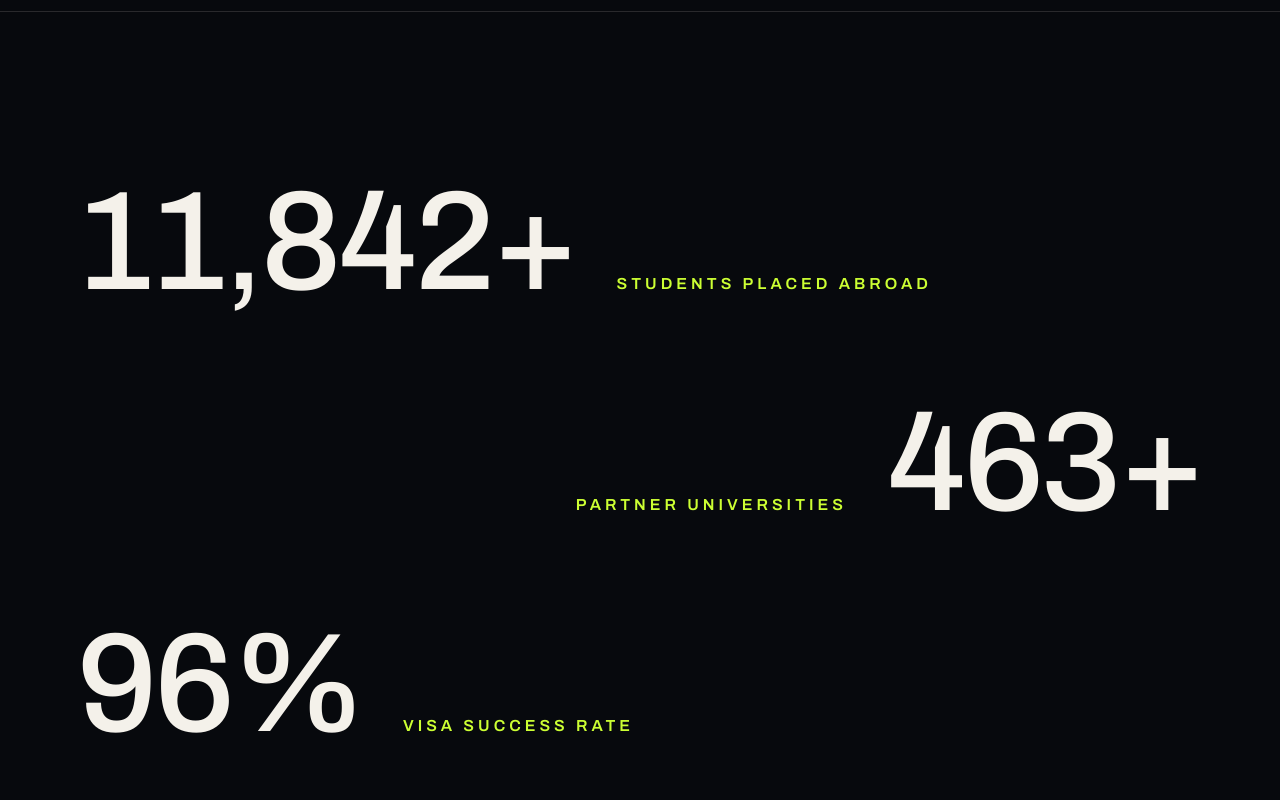
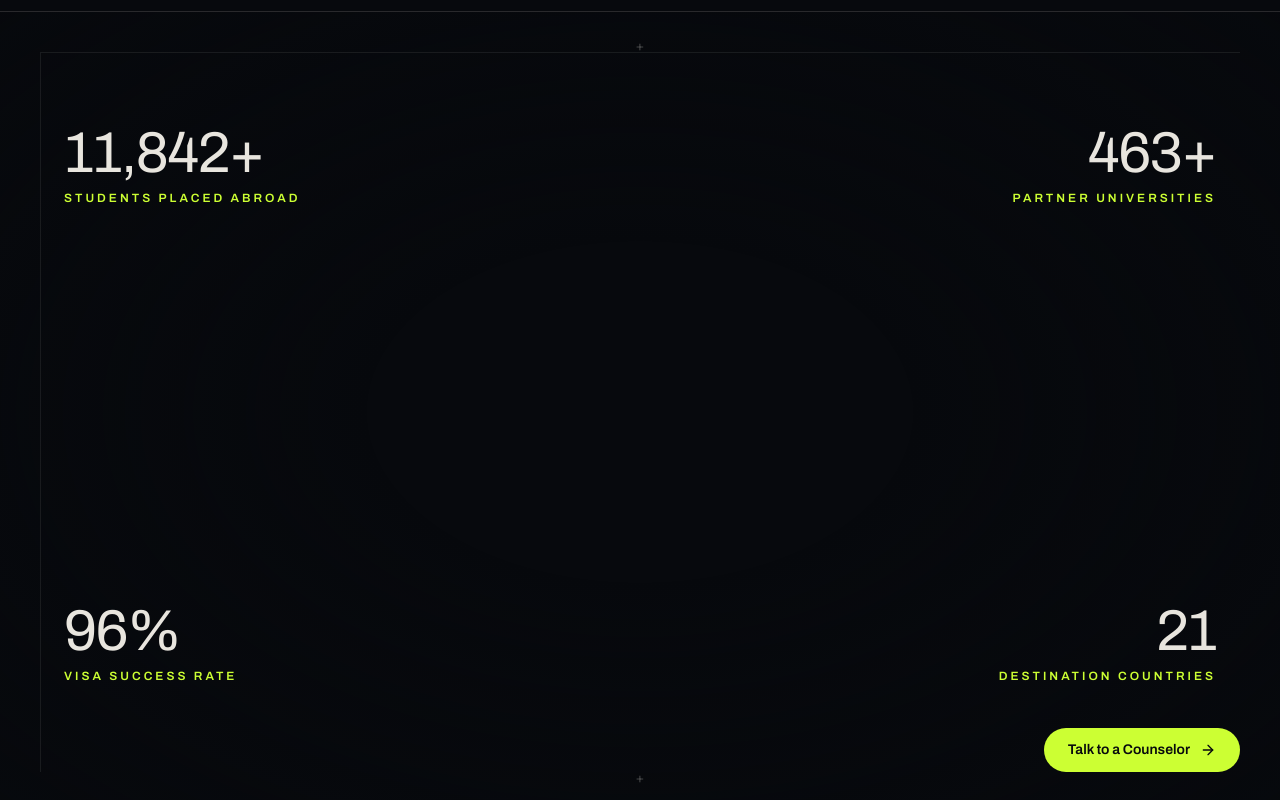
Before and after one commit to kushal867/aiec-website, a React (Vite) app: page / in a window 1280 px wide. Shown: the part 960-1760 px from the top of the page. Built offline with nearby package versions, Linux system fonts and the light colour scheme.

Commit message:
redesign: Stats section as full-screen hero with asymmetric floating stats around subject

```diff
--- a/src/components/Stats.tsx
+++ b/src/components/Stats.tsx
@@ -1,31 +1,124 @@
 import { motion } from "framer-motion";
+import { ArrowRight } from "lucide-react";
 import { stats } from "../data/content";
 import AnimatedCounter from "./AnimatedCounter";
 
-export default function Stats() {
+const positions = [
+  "sm:left-8 sm:top-24 lg:left-16 lg:top-28",
+  "sm:right-8 sm:top-24 lg:right-16 lg:top-28",
+  "sm:left-8 sm:bottom-28 lg:left-16 lg:bottom-32",
+  "sm:right-8 sm:bottom-28 lg:right-16 lg:bottom-32",
+];
+
+const align = [
+  "items-start text-left",
+  "items-end text-right sm:flex-row-reverse",
+  "items-start text-left",
+  "items-end text-right sm:flex-row-reverse",
+];
+
+function StatBlock({
+  value,
+  suffix,
+  label,
+  delay,
+}: {
+  value: number;
+  suffix: string;
+  label: string;
+  delay: number;
+}) {
   return (
-    <section className="relative py-28 sm:py-40">
-      <div className="container-px mx-auto flex max-w-[1600px] flex-col gap-16 sm:gap-20">
+    <motion.div
+      initial={{ opacity: 0, y: 24 }}
+      whileInView={{ opacity: 1, y: 0 }}
+      viewport={{ once: true, amount: 0.5 }}
+      whileHover={{ y: -5 }}
+      transition={{ duration: 0.7, delay, ease: [0.16, 1, 0.3, 1] }}
+      className="flex flex-col"
+    >
+      <span className="font-display text-[clamp(2.1rem,6.5vw,3.6rem)] font-light leading-none tracking-tight text-paper/95">
+        <AnimatedCounter value={value} suffix={suffix} />
+      </span>
+      <span className="mt-2 font-display text-[11px] font-semibold uppercase tracking-[0.25em] text-lime sm:text-xs">
+        {label}
+      </span>
+    </motion.div>
+  );
+}
+
+export default function Stats({ onOpenContact }: { onOpenContact?: () => void }) {
+  return (
+    <section className="relative h-[100svh] w-full overflow-hidden">
+      {/* vignette: darker at the edges where the stats/CTA sit, lighter
+          through the centre so the person stays the visual anchor */}
+      <div
+        className="pointer-events-none absolute inset-0"
+        style={{
+          background:
+            "radial-gradient(ellipse at center, transparent 30%, rgba(7,9,13,0.55) 78%, rgba(7,9,13,0.8) 100%)",
+        }}
+      />
+
+      {/* faint editorial grid + corner marks */}
+      <div
+        className="pointer-events-none absolute inset-6 hidden opacity-[0.08] sm:block sm:inset-10"
+        style={{
+          backgroundImage:
+            "linear-gradient(to right, var(--color-paper) 1px, transparent 1px), linear-gradient(to bottom, var(--color-paper) 1px, transparent 1px)",
+          backgroundSize: "100% 100%, 100% 100%",
+          backgroundPosition: "0 0",
+        }}
+      />
+      <span className="pointer-events-none absolute left-1/2 top-6 hidden -translate-x-1/2 text-sm text-paper/25 sm:block">
+        +
+      </span>
+      <span className="pointer-events-none absolute bottom-6 left-1/2 hidden -translate-x-1/2 text-sm text-paper/25 sm:block">
+        +
+      </span>
+
+      {/* desktop / tablet — asymmetric floating corners */}
+      <div className="relative hidden h-full w-full sm:block">
         {stats.map((s, i) => (
-          <motion.div
+          <div
             key={s.label}
-            initial={{ opacity: 0, y: 30 }}
-            whileInView={{ opacity: 1, y: 0 }}
-            viewport={{ once: true, amount: 0.6 }}
-            transition={{ duration: 0.7, delay: i * 0.05, ease: [0.16, 1, 0.3, 1] }}
-            className={`flex flex-wrap items-baseline gap-x-6 gap-y-2 sm:flex-nowrap sm:gap-10 ${
-              i % 2 === 1 ? "flex-row-reverse text-right" : ""
-            }`}
+            className={`absolute flex ${positions[i]} ${align[i]}`}
           >
-            <span className="font-display text-[clamp(2.6rem,17vw,4.2rem)] font-medium leading-none tracking-tight text-paper sm:text-[11vw]">
-              <AnimatedCounter value={s.value} suffix={s.suffix} />
-            </span>
-            <span className="font-display text-sm font-semibold uppercase tracking-[0.25em] text-lime sm:text-base">
-              {s.label}
-            </span>
-          </motion.div>
+            <StatBlock value={s.value} suffix={s.suffix} label={s.label} delay={i * 0.1} />
+          </div>
         ))}
       </div>
+
+      {/* mobile — clean 2x2 grid over the same background */}
+      <div className="container-px relative flex h-full items-center sm:hidden">
+        <div className="grid w-full grid-cols-2 gap-x-8 gap-y-12">
+          {stats.map((s, i) => (
+            <div
+              key={s.label}
+              className={i % 2 === 1 ? "text-right" : "text-left"}
+            >
+              <StatBlock value={s.value} suffix={s.suffix} label={s.label} delay={i * 0.08} />
+            </div>
+          ))}
+        </div>
+      </div>
+
+      {onOpenContact && (
+        <motion.button
+          initial={{ opacity: 0, y: 12 }}
+          whileInView={{ opacity: 1, y: 0 }}
+          viewport={{ once: true }}
+          transition={{ duration: 0.6, delay: 0.4 }}
+          whileHover={{ scale: 1.04 }}
+          whileTap={{ scale: 0.97 }}
+          onClick={onOpenContact}
+          data-cursor="talk"
+          className="group absolute bottom-6 right-6 z-10 inline-flex items-center gap-2.5 rounded-full bg-lime px-6 py-3 font-display text-sm font-semibold text-ink transition-colors duration-300 hover:bg-lime-dim sm:bottom-10 sm:right-10"
+        >
+          Talk to a Counselor
+          <ArrowRight className="h-4 w-4 transition-transform duration-300 group-hover:translate-x-1" />
+        </motion.button>
+      )}
     </section>
   );
 }
--- a/src/pages/Home.tsx
+++ b/src/pages/Home.tsx
@@ -23,7 +23,7 @@ export default function Home({ broken = false }: { broken?: boolean }) {
       <Hero broken={broken} onOpenContact={openContact} />
       <QuickAccessBar />
       <MarqueeLogos />
-      <Stats />
+      <Stats onOpenContact={openContact} />
       <Services />
       <DestinationsPreview />
       <Process />
```
